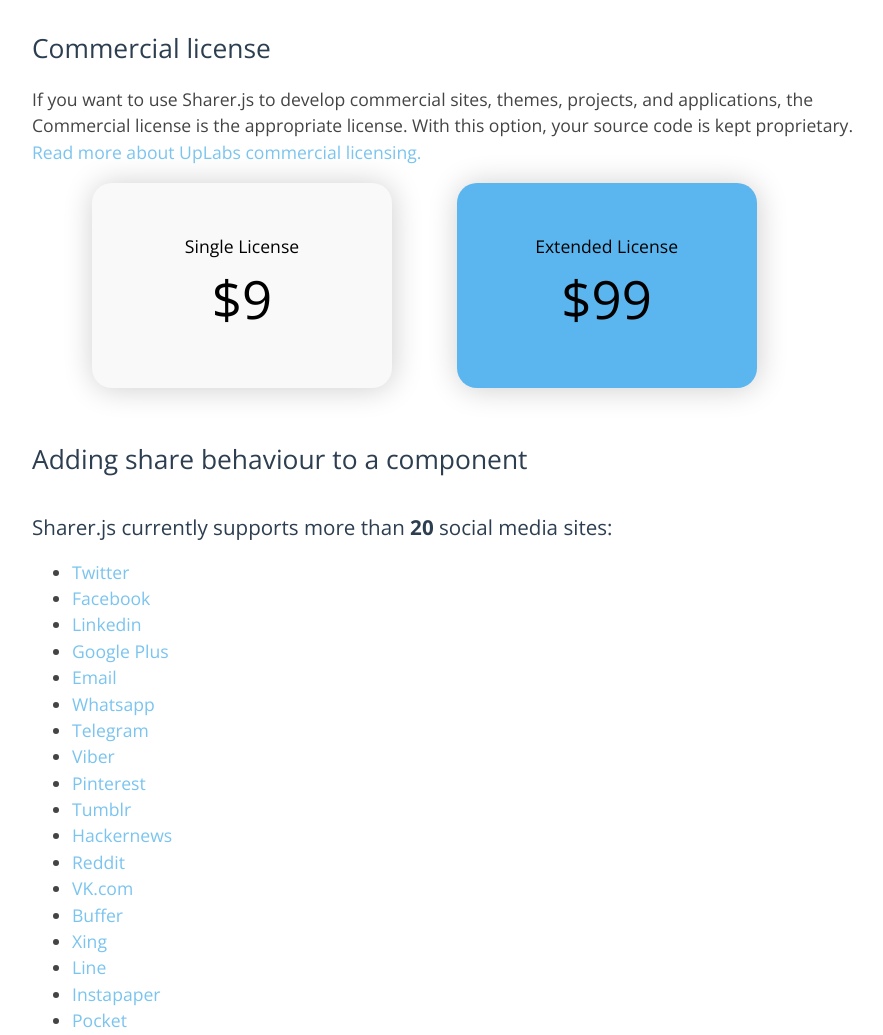
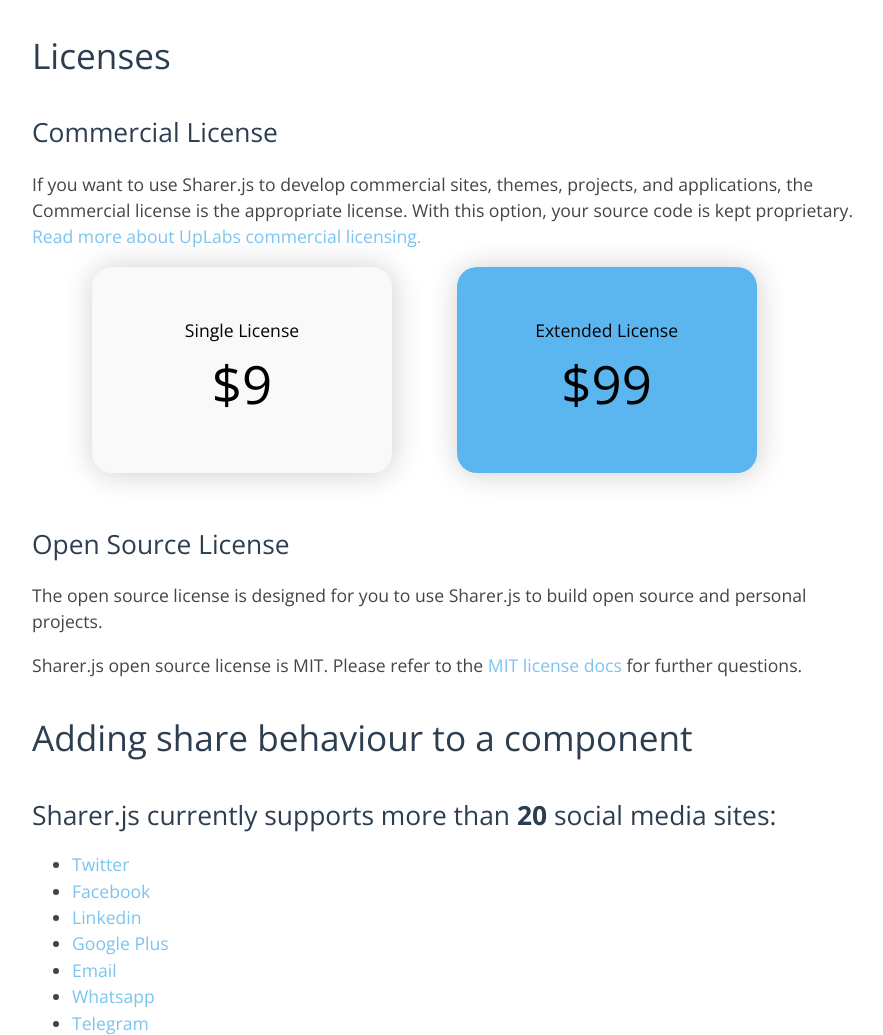
Before and after one commit to ellisonleao/sharer.js, a plain HTML site: page index.html in a window 1280 px wide. Shown: the part 1262-2297 px from the top of the page, without its empty margins (192-1075 px from the left). Drawn offline with nearby package versions, Linux system fonts and the light colour scheme.

Commit message:
add open source license

```diff
--- a/index.html
+++ b/index.html
@@ -77,8 +77,9 @@
             <h2><a id="meteor-users" class="anchor" href="#meteor-users" aria-hidden="true"></a>For Meteor Users:</h2>
             <pre>meteor add ellisonleao:sharerjs</pre>
 
-            <h2><a id="licenses" href="#licenses" class="anchor"></a>Commercial license</h2>
+            <h1><a id="licenses" href="#licenses" class="anchor"></a>Licenses</h1>
 
+            <h2> Commercial License</h2>
 	    <p>If you want to use Sharer.js to develop commercial sites, themes, projects, and applications, the Commercial license is the appropriate license. With this option, your source code is kept proprietary. <a href="http://www.uplabs.com/market/license" target="_blank">Read more about UpLabs commercial licensing.</a></p>
 
             <div class="licenses">
@@ -96,13 +97,17 @@
                 </div>
             </div>
 
+            <h2> Open Source License</h2>
+            <p>The open source license is designed for you to use Sharer.js to build open source and personal projects.</p>
+            <p>Sharer.js open source license is MIT. Please refer to the <a href="https://opensource.org/licenses/MIT" target="_blank"> MIT license docs</a> for further questions.</p>
+
+            <h1>
+                <a id="adding-share-behaviour-to-a-component" class="anchor" href="#adding-share-behaviour-to-a-component" aria-hidden="true"></a>Adding share behaviour to a component
+            </h1>
+
             <h2>
-                <a id="adding-share-behaviour-to-a-component" class="anchor" href="#adding-share-behaviour-to-a-component" aria-hidden="true"></a>Adding share behaviour to a component
+                <a id="available-sharer-components" class="anchor" href="#available-sharer-components" aria-hidden="true"></a>Sharer.js currently supports more than <strong>20</strong> social media sites:
             </h2>
-
-            <h3>
-                <a id="available-sharer-components" class="anchor" href="#available-sharer-components" aria-hidden="true"></a>Sharer.js currently supports more than <strong>20</strong> social media sites:
-            </h3>
 
             <ul>
                 <li><a href="#twitter">Twitter</a></li>
```
